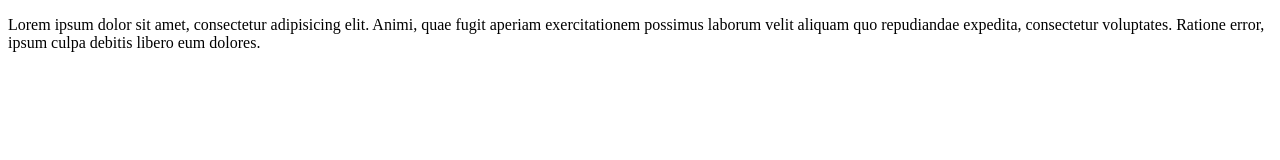
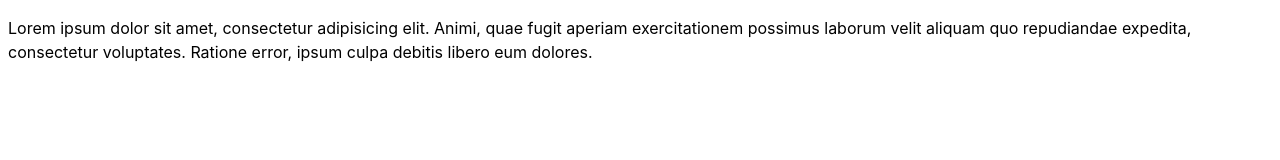
Before and after one commit to smonn/gulp-sample, a website: page src/index.html in a window 1280 px wide. Drawn offline with nearby package versions, Linux system fonts and the light colour scheme; files that its build step writes are made by us from their sources.

Commit message:
added css preprocessing (less)

```diff
--- a/package.json
+++ b/package.json
@@ -19,7 +19,8 @@
   },
   "homepage": "https://github.com/smonn/gulp-sample#readme",
   "devDependencies": {
-    "gulp": "^3.9.0"
+    "gulp": "^3.9.0",
+    "gulp-less": "^3.0.3"
   },
   "dependencies": {
     "express": "^4.13.3",
--- a/src/index.html
+++ b/src/index.html
@@ -4,6 +4,7 @@
   <meta charset="utf-8">
   <meta name="viewport" content="width=device-width, initial-scale=1">
   <title>Document</title>
+  <link rel="stylesheet" href="/styles/site.css">
 </head>
 <body>
   <p>
--- /dev/null
+++ b/src/styles/site.less
@@ -0,0 +1,15 @@
+html {
+  box-sizing: border-box;
+}
+
+*,
+*:before,
+*:after {
+  box-sizing: inherit;
+}
+
+body {
+  font-family: -apple-system, ".SFNSText-Regular", "San Francisco", "Roboto", "Segoe UI", "Helvetica Neue", "Lucida Grande", sans-serif;
+  font-size: 100%;
+  line-height: 1.5;
+}
```
Also changed, not shown: gulpfile.js (+10 -1 lines), wwwroot/index.html (+1 -0 lines), wwwroot/styles/site.css (added).
